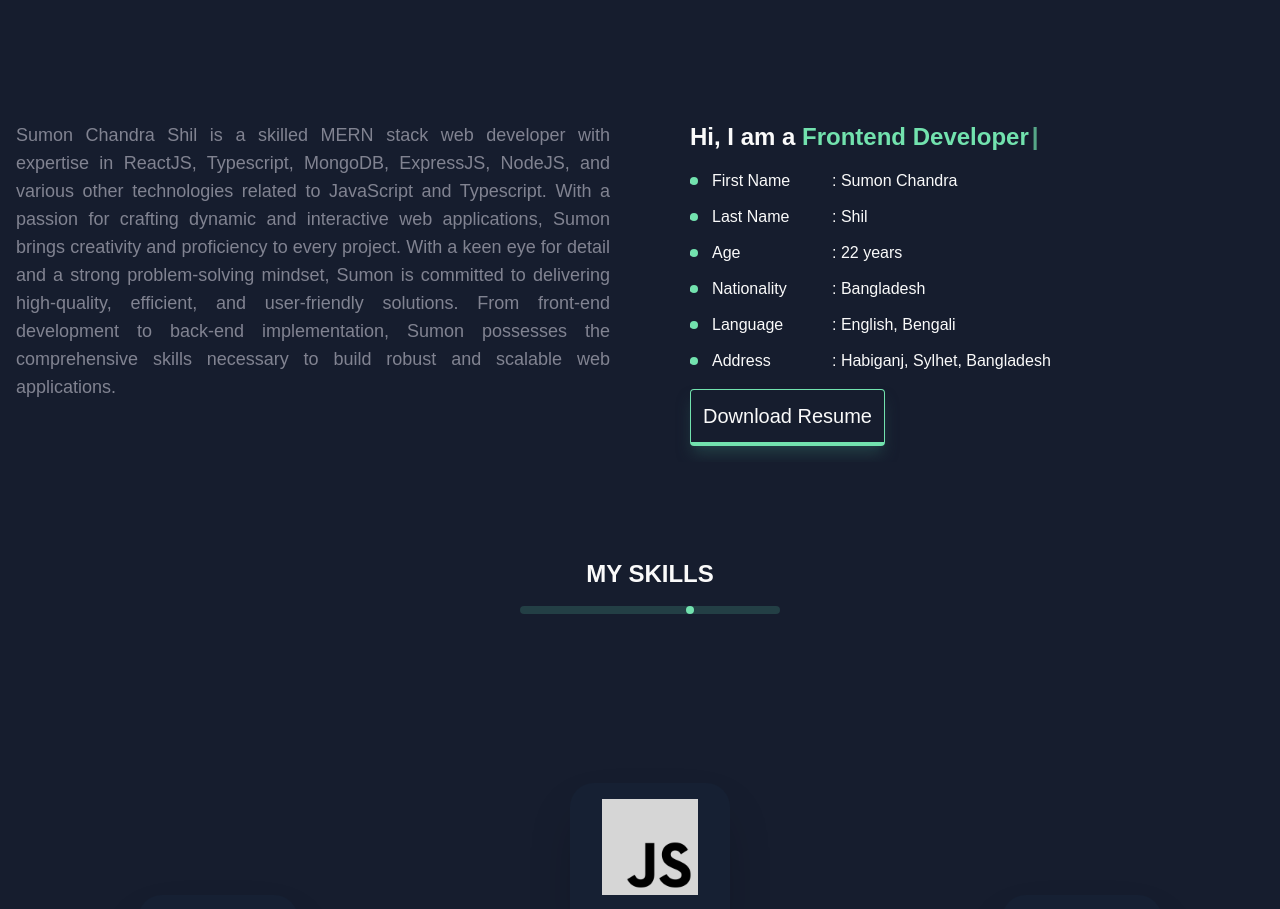
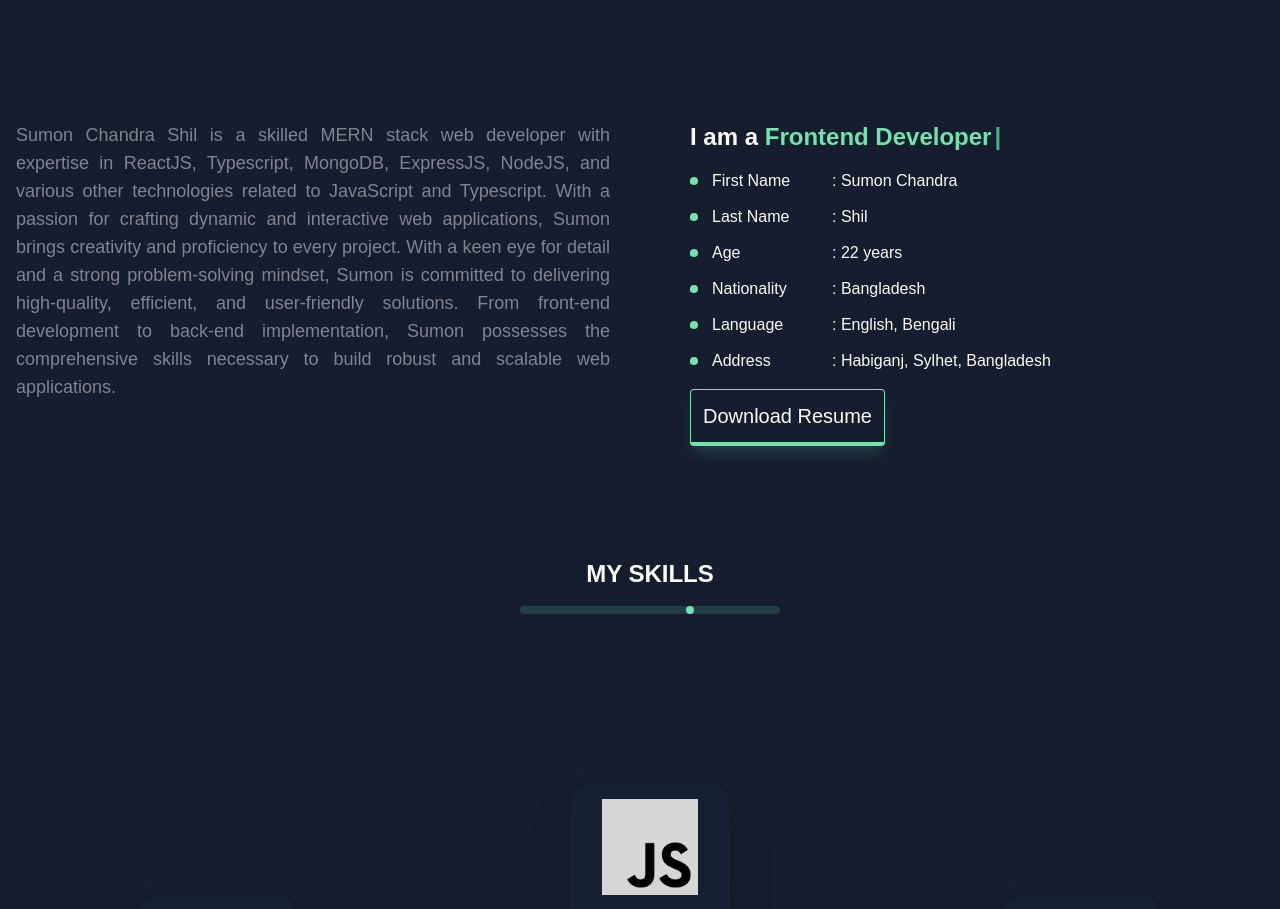
Before and after one commit to sumon-chandra/sumon-portfolio, a React (Vite) app: page / in a window 1280 px wide. Shown: the part 1000-1909 px from the top of the page. Built offline with nearby package versions, Linux system fonts and the light colour scheme; a web font is replaced by a local one.

Commit message:
Add pre loader

```diff
--- a/index.html
+++ b/index.html
@@ -7,7 +7,11 @@
     <title>Chandra - Sumon Chandra Personal Portfolio</title>
   </head>
   <body>
-    <div id="root"></div>
+    <div id="root">
+      <div class="w-screen min-h-screen flex items-center justify-center bg-[#0b1224f3]">
+        <img class="w-52" src="./src/assets/preLoader.gif" alt="pre loader">
+      </div>
+    </div>
     <script type="module" src="/src/main.tsx"></script>
   </body>
 </html>
--- a/src/components/About.tsx
+++ b/src/components/About.tsx
@@ -43,7 +43,7 @@ const About = () => {
           className="space-y-4 lg:mt-0 mt-4"
         >
           <h3 className="lg:text-2xl text-lg font-black">
-            Hi, I am a{" "}
+            I am a{" "}
             <span className="text-main-color">
               <Typewriter
                 words={words}
```
Also changed, not shown: src/assets/preLoader.gif (added).
